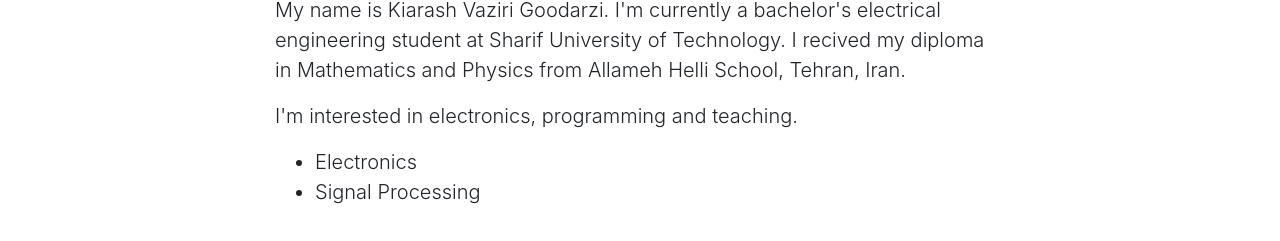
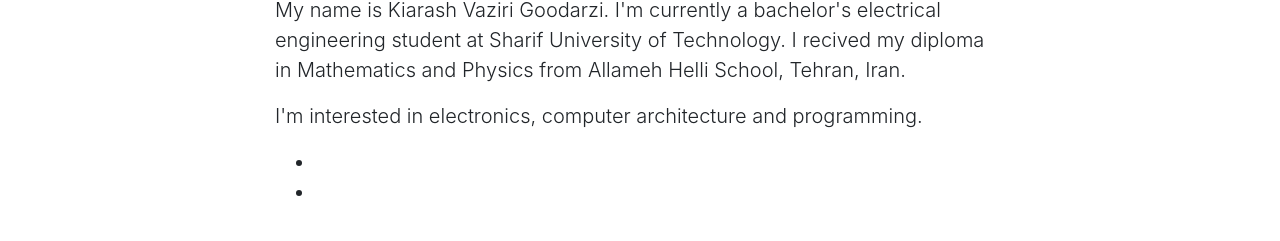
Before and after one commit to KiarashVaziri/kiarashvaziri.github.io, a website with bundled scripts: page index.html in a window 1280 px wide. Shown: the part 559-800 px from the top of the page. Built offline with nearby package versions, Linux system fonts and the light colour scheme.

Commit message:
Update index.html

```diff
--- a/index.html
+++ b/index.html
@@ -56,10 +56,10 @@
         <div class="col-lg-8 mx-auto">
           <h2>About me</h2>
           <p class="lead">My name is Kiarash Vaziri Goodarzi. I'm currently a bachelor's electrical engineering student at Sharif University of Technology. I recived my diploma in Mathematics and Physics from Allameh Helli School, Tehran, Iran.</p>
-          <p class="lead"> I'm interested in electronics, programming and teaching.</p>
+          <p class="lead"> I'm interested in electronics, computer architecture and programming.</p>
           <ul class="lead">
-            <li>Electronics</li>
-            <li>Signal Processing</li>
+            <li></li>
+            <li></li>
           </ul>
         </div>
       </div>
```
